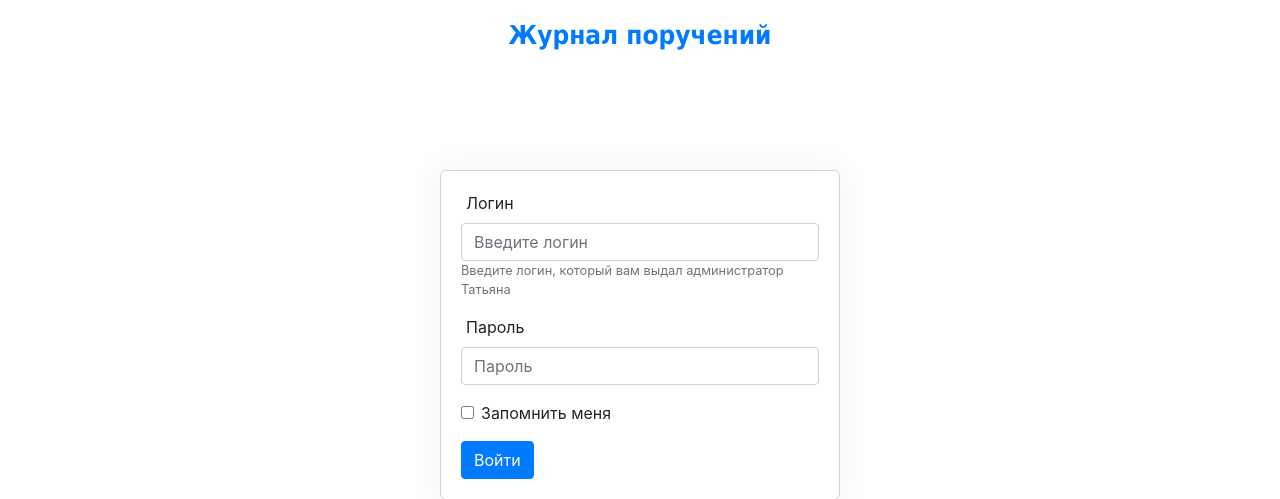
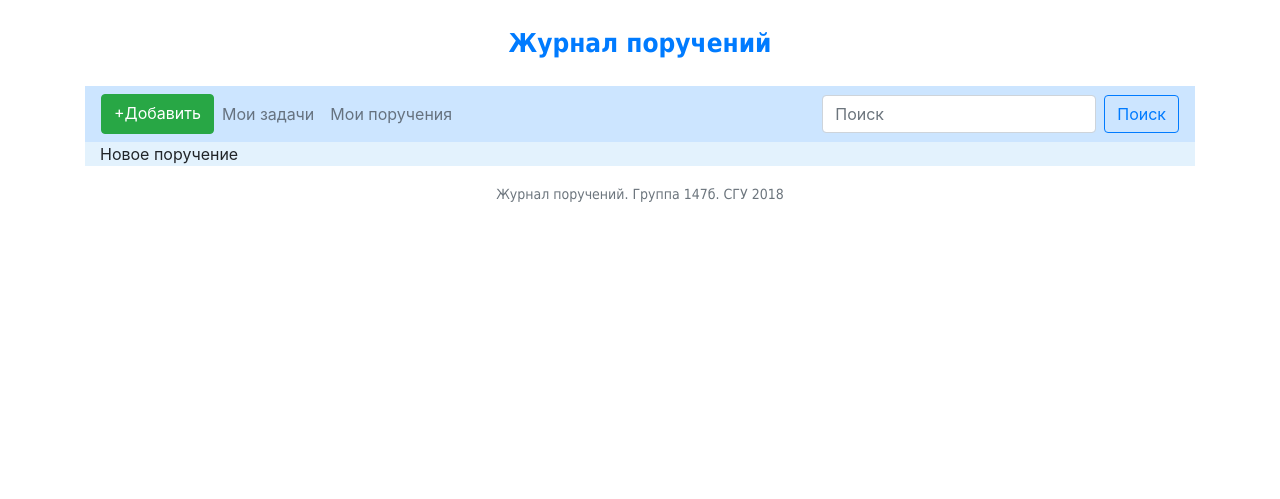
Before and after one commit to TkachevaNatalia/Projekt, a PHP site: page /index.php?page=new_order in a window 1280 px wide. Shown: the top 499 px of the page. Run offline with PHP 8.4, Linux system fonts and the light colour scheme.

Commit message:
Add files via upload

```diff
--- a/web/index.php
+++ b/web/index.php
@@ -1,3 +1,8 @@
+<?php
+  session_start();
+  $_SESSION['login'] = 'login';
+  $_SESSION['pass'] = 'pass';
+?>
 <html>
 <head>
  <title>Каталоги какие то</title>
@@ -5,16 +10,55 @@
  <link rel="stylesheet" href="style.css">
 </head>
  <body>
+<div class="container">
+<?php
+ require_once("pages/header.php");
+ if((isset($_SESSION['login'])) and (isset($_SESSION['pass']))){//Если есть сессии авторизации показываем страницу+надо проверить на соответствие с базой
+?>
+ <div class="row">
+	<div class="col-12 ">
+		<nav class="navbar navbar-expand-lg navbar-light alert-primary">
+		  <button class="navbar-toggler" type="button" data-toggle="collapse" data-target="#navbarTogglerDemo01" aria-controls="navbarTogglerDemo01" aria-expanded="false" aria-label="Toggle navigation">
+			<span class="navbar-toggler-icon"></span>
+		  </button>
+		  <div class="collapse navbar-collapse" id="navbarTogglerDemo01">
 
-<div class="container">
- <div class="row">
-	<div class="col-12">
-		<span class='TopText'>Журнал поручений</span>
+			<ul class="navbar-nav mr-auto mt-2 mt-lg-0">
+			  <a class="btn btn-success" href="/147b/index.php?page=new_order">+Добавить</a>
+			  <li class="nav-item">
+				<a class="nav-link" href="/147b/index.php?page=my_tasks">Мои задачи</a>
+			  </li>
+			  <li class="nav-item">
+				<a class="nav-link" href="/147b/index.php?page=my_order">Мои поручения</a>
+			  </li>
+			</ul>
+			<form class="form-inline my-2 my-lg-0">
+			  <input class="form-control mr-sm-2" type="search" placeholder="Поиск" aria-label="Search">
+			  <button class="btn btn-outline-primary my-2 my-sm-0" type="submit">Поиск</button>
+			</form>
+		  </div>
+		</nav>
 	</div>
  </div>
+ <div class="row" style="background-color: #e3f2fd; margin:0;" >
+	<div class="col-12">
+	<?php
+	if(isset($_GET['page'])){$page = $_GET['page'];}else{$page = "";}
+	if($page == "new_order"){//Добавить задачу
+		require_once("pages/new_order.php");
+	}else if($page == "my_tasks"){//Мои задачу
+		require_once("pages/my_tasks.php");
+	}else if($page == "my_order"){//мои поручения
+		require_once("pages/my_order.php");
+	}
+	?>
+	</div>
+ </div>
+<?php
+ }else{
+?>
  <div class="row">
 	<div class="col-3">
-
 
 	</div>
 	<div class="col-6">
@@ -36,28 +80,16 @@
 		  <button type="submit" class="btn btn-primary">Войти</button>
 		</form>
 
-		<?php
-
-		?>
-
 	</div>
 	<div class="col-3">
 
-
 	</div>
 </div>
- <div class="row">
-	<div class="col-12">
-		<span class='BottomText'>
-			Журнал поручений. Группа 147б. СГУ 2018
-		</span>
-	</div>
+
+ <?php
+ }
+ require_once("pages/footer.php");
+ ?>
  </div>
- </div>
-
-
-
-
-
  </body>
 </html>
--- /dev/null
+++ b/web/pages/footer.php
@@ -0,0 +1,7 @@
+ <div class="row">
+	<div class="col-12">
+		<span class='BottomText'>
+			Журнал поручений. Группа 147б. СГУ 2018
+		</span>
+	</div>
+ </div>
--- /dev/null
+++ b/web/pages/header.php
@@ -0,0 +1,5 @@
+<div class="row">
+	<div class="col-12">
+		<span class='TopText'><a class="nav-link" href="/147b/index.php">Журнал поручений</a></span>
+	</div>
+</div>
--- /dev/null
+++ b/web/pages/my_order.php
@@ -0,0 +1,3 @@
+<?php
+	echo "Мои поручения";
+?>
--- /dev/null
+++ b/web/pages/my_tasks.php
@@ -0,0 +1,3 @@
+<?php
+	echo "Мои задачи";
+?>
--- /dev/null
+++ b/web/pages/new_order.php
@@ -0,0 +1,3 @@
+<?php
+	echo "Новое поручение";
+?>
--- a/web/style.css
+++ b/web/style.css
@@ -18,3 +18,7 @@ margin:20px auto;
 font:14px Tahoma;
 color:#6c757d;
 }
+.TopMenu{
+background:;
+
+}
```
